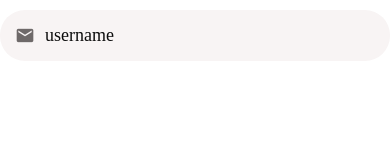
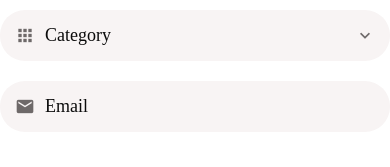
Before and after one commit to garethtflynn/doneWithIt, a React Native app: screen / in a window 390 px wide. Shown: the top 167 px of the page. Built offline with nearby package versions, Linux system fonts and the light colour scheme.

Commit message:
appPicker added

```diff
--- a/App.js
+++ b/App.js
@@ -1,4 +1,4 @@
-import React from "react";
+import React, { useState } from "react";
 import WelcomeScreen from "./app/screens/WelcomeScreen";
 import ImageScreen from "./app/screens/ImageScreen";
 import { View } from "react-native";
@@ -10,12 +10,28 @@
 import Icon from "./app/components/Icon";
 import ListItem from "./app/components/ListItem";
 import ListingsScreen from "./app/screens/ListingsScreen";
-import AppTextInput from './app/components/AppTextInput';
+import AppTextInput from "./app/components/AppTextInput";
+import AppPicker from "./app/components/AppPicker";
+
+const categories = [
+  { label: "furniture", value: 1 },
+  { label: "clothing", value: 2 },
+  { label: "cameras", value: 3 },
+];
 
 export default function App() {
+  const [category, setCategory] = useState();
+
   return (
     <Screen>
-      <AppTextInput placeholder='username' icon='email'/>
+      <AppPicker
+        selectedItem={category}
+        onSelectItem={(item) => setCategory(item)}
+        items={categories}
+        icon="apps"
+        placeholder="Category"
+      />
+      <AppTextInput icon="email" placeholder="Email" />
     </Screen>
   );
 }
--- /dev/null
+++ b/app/components/AppPicker.js
@@ -0,0 +1,82 @@
+import React, { useState } from "react";
+import {
+  View,
+  StyleSheet,
+  Text,
+  TouchableWithoutFeedback,
+  Modal,
+  Button,
+  FlatList,
+} from "react-native";
+import { MaterialCommunityIcons } from "@expo/vector-icons";
+
+import defaultStyles from "../config/styles";
+import AppText from "./AppText";
+import Screen from "../components/Screen";
+import PickerItem from "./PickerItem";
+
+function AppPicker({ icon, items, placeholder, onSelectItem, selectedItem }) {
+  const [modalVisible, setModalVisible] = useState(false);
+
+  return (
+    <>
+      <TouchableWithoutFeedback onPress={() => setModalVisible(true)}>
+        <View style={styles.container}>
+          {icon && (
+            <MaterialCommunityIcons
+              name={icon}
+              size={20}
+              color={defaultStyles.colors.medium}
+              style={styles.icon}
+            />
+          )}
+          <AppText style={styles.text}>
+            {selectedItem ? selectedItem.label : placeholder}
+          </AppText>
+          <MaterialCommunityIcons
+            name="chevron-down"
+            size={20}
+            color={defaultStyles.colors.medium}
+          />
+        </View>
+      </TouchableWithoutFeedback>
+      <Modal visible={modalVisible} animationType="fade">
+        <Screen>
+          <Button title="close" onPress={() => setModalVisible(false)} />
+          <FlatList
+            data={items}
+            keyExtractor={(item) => item.value.toString()}
+            renderItem={({ item }) => (
+              <PickerItem
+                label={item.label}
+                onPress={() => {
+                    console.log(item)
+                    setModalVisible(false);
+                    onSelectItem(item)
+                }}
+              />
+            )}
+          />
+        </Screen>
+      </Modal>
+    </>
+  );
+}
+
+const styles = StyleSheet.create({
+  container: {
+    backgroundColor: defaultStyles.colors.light,
+    borderRadius: 25,
+    flexDirection: "row",
+    width: "100%",
+    padding: 15,
+    marginVertical: 10,
+  },
+  icon: {
+    marginRight: 10,
+  },
+  text: {
+    flex: 1,
+  },
+});
+export default AppPicker;
--- /dev/null
+++ b/app/components/PickerItem.js
@@ -0,0 +1,18 @@
+import React from 'react';
+import { TouchableOpacity, StyleSheet } from 'react-native';
+import AppText from './AppText';
+
+function PickerItem({label, onPress}) {
+    return (
+        <TouchableOpacity onPress={onPress}>
+            <AppText style={styles.text}>{label}</AppText>
+        </TouchableOpacity>
+    );
+}
+
+const styles = StyleSheet.create({
+    text:{
+        padding: 20,
+    }
+})
+export default PickerItem;
```
Also changed, not shown: app/components/AppTextInput.js (+19 -13 lines).
